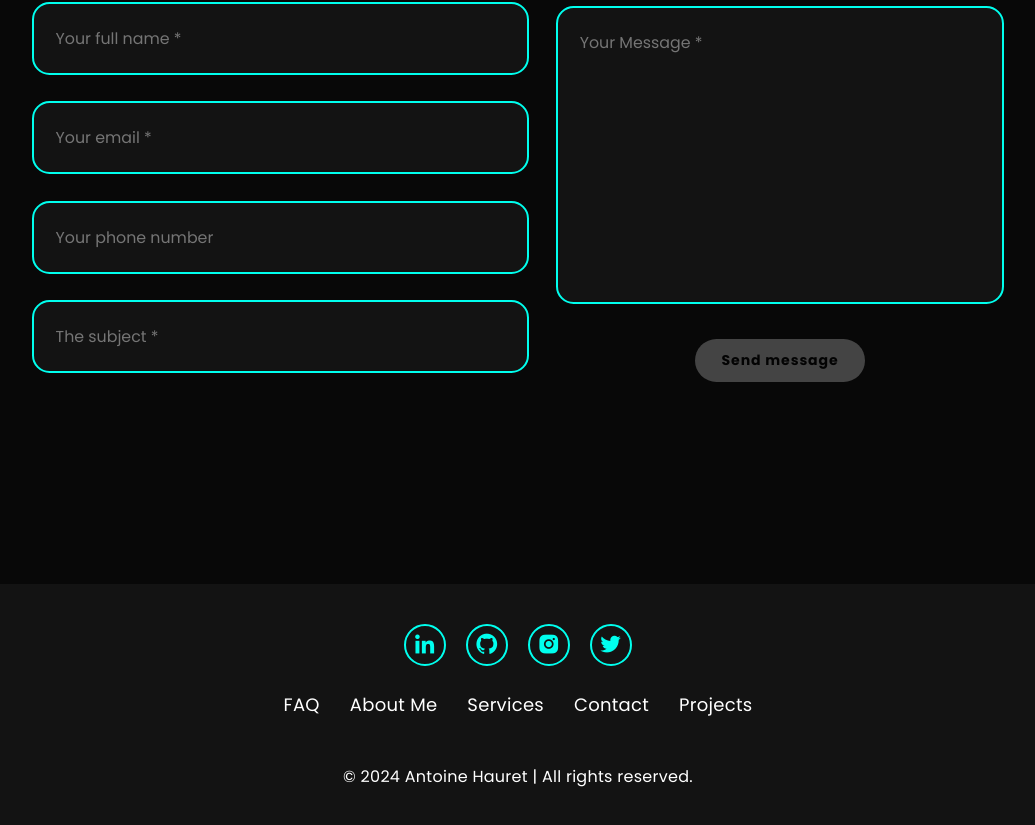
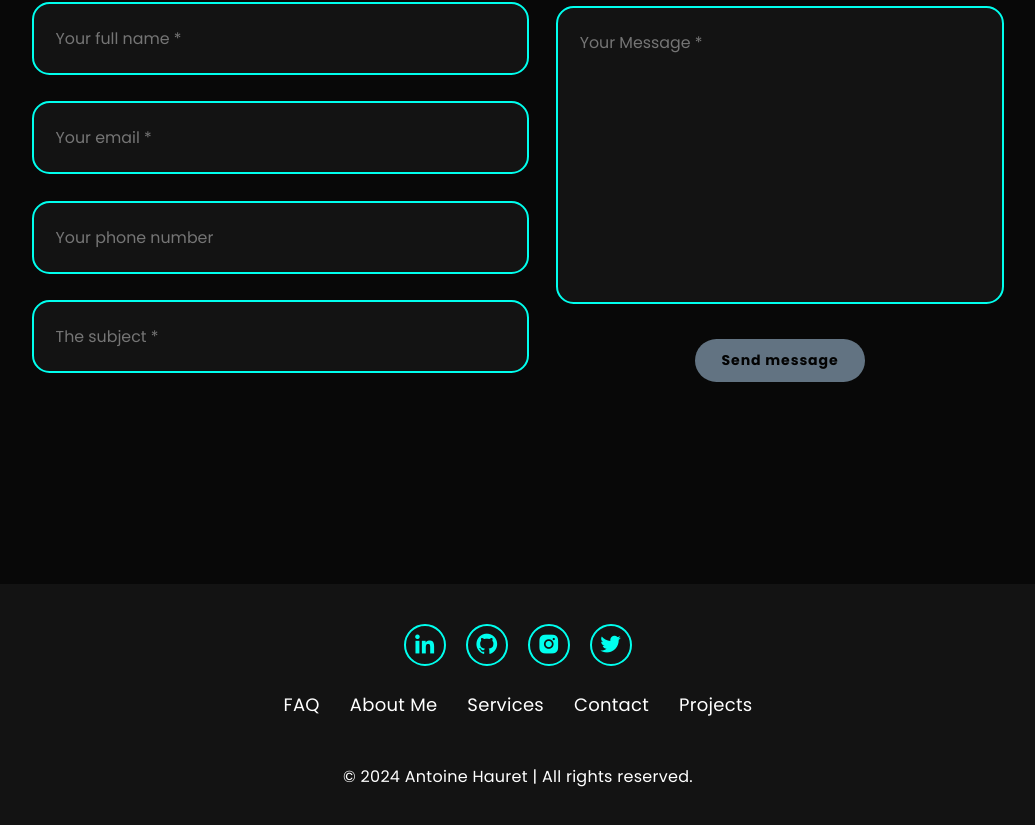
Before and after one commit to Antoinehrt/Portfolio, an Angular app: page / in a window 1280 px wide. Shown: the part 3468-4293 px from the top of the page, without its empty margins (122-1157 px from the left). Built offline with nearby package versions, Linux system fonts and the light colour scheme.

Commit message:
feat(ContactMe): updating the invalid btn style

```diff
--- a/src/app/pages/contact-me/contact-me.component.css
+++ b/src/app/pages/contact-me/contact-me.component.css
@@ -33,7 +33,7 @@ form {
  }
 
 .btn-disabled {
-  background-color: grey;
+  background-color: #BBDEFB;
   cursor: not-allowed;
   opacity: 0.5;
   box-shadow: none;
```
